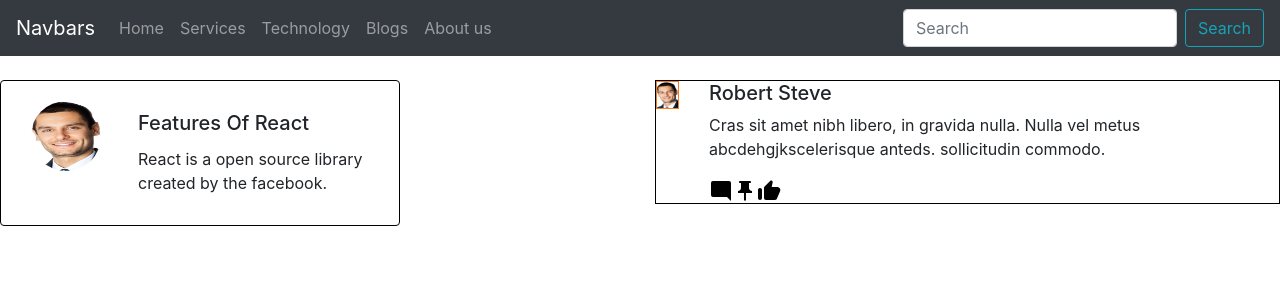
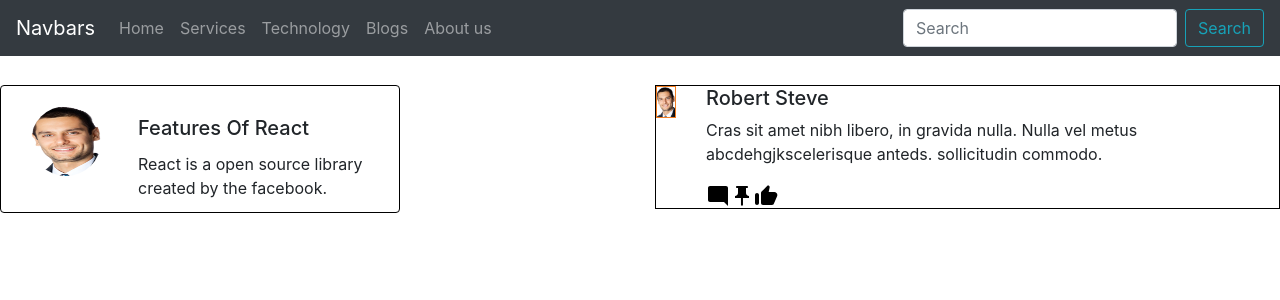
Before and after one commit to MdTauseef27/PracticePurpose, a React (Create React App) app: page / in a window 1280 px wide. Shown: the top 300 px of the page. Built offline with nearby package versions, Linux system fonts and the light colour scheme.

Commit message:
some changes

```diff
--- a/src/Component/Cardex.jsx
+++ b/src/Component/Cardex.jsx
@@ -4,7 +4,14 @@ import ImgLogo from "./Img/main1.jpg";
 import "../Component/Stylesheetex.css";
 export const Cardex = () => {
   return (
-    <Card style={{ width: "25rem", border: "1px solid black" }}>
+    <Card
+      style={{
+        width: "25rem",
+        height: "8rem",
+        border: "1px solid black",
+        marginTop: "5px",
+      }}
+    >
       <Row>
         <Col sm={3}>
           <Card.Img src={ImgLogo} className="avatar" alt="" />
--- a/src/Component/Mediaex.jsx
+++ b/src/Component/Mediaex.jsx
@@ -6,10 +6,10 @@ import PinLogo from "../Component/Img/Push.svg";
 import LikesLogo from "../Component/Img/Like.svg";
 export const Mediaex = () => {
   return (
-    <Media style={{ border: "1px solid black" }}>
+    <Media style={{ border: "1px solid black", marginTop: "5px" }}>
       <img
-        width={23}
-        height={28}
+        width={20}
+        height={32}
         src={ImgLogo1}
         alt=""
         style={{ border: "1px solid #F47E21" }}
```
